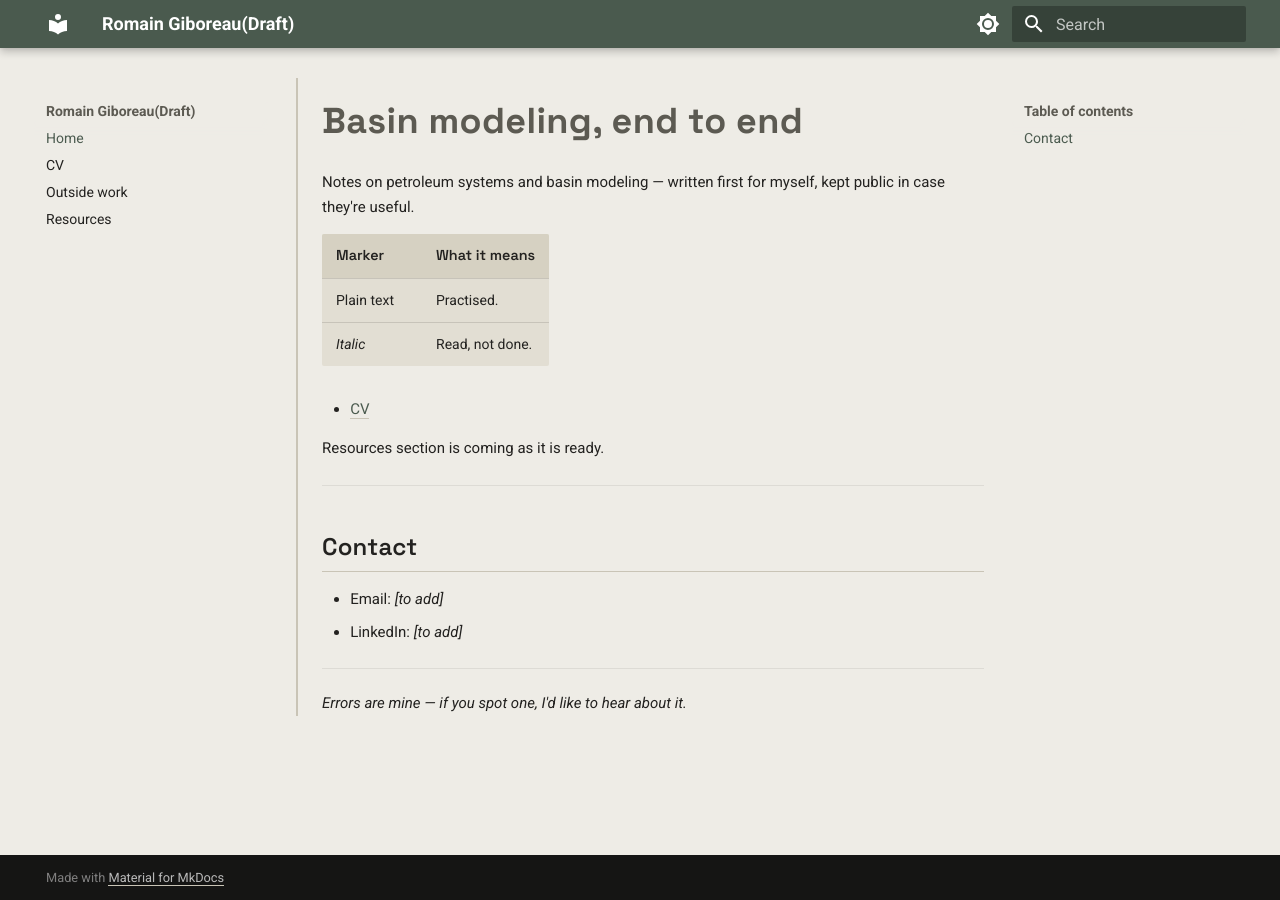
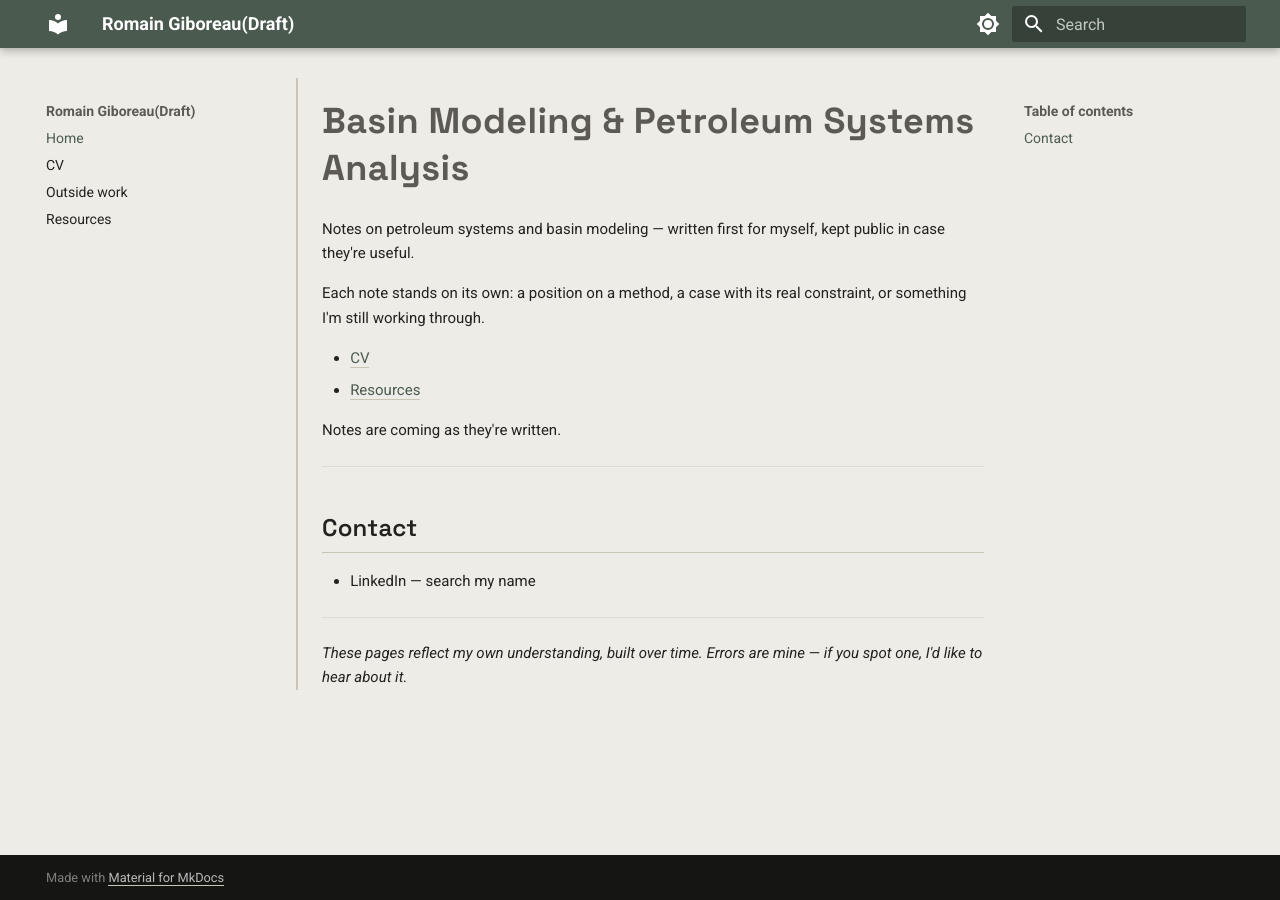
Before and after one commit to RomainGiboreau/My_Website, an MkDocs documentation site: the page built from docs/index.md, in a window 1280 px wide. Built offline with MkDocs 1.6.1 and Material for MkDocs 9.7.7, drawn with Linux system fonts in a browser that asks for light colours.

Commit message:
Update index.md

```diff
--- a/docs/index.md
+++ b/docs/index.md
@@ -1,23 +1,20 @@
-# Basin modeling, end to end
+# Basin Modeling & Petroleum Systems Analysis
 
 Notes on petroleum systems and basin modeling — written first for myself, kept public in case they're useful.
 
-| Marker | What it means |
-|---|---|
-| Plain text | Practised. |
-| *Italic* | Read, not done. |
+Each note stands on its own: a position on a method, a case with its real constraint, or something I'm still working through.
 
 - [CV](cv.md)
+- [Resources](resources/index.md)
 
-Resources section is coming as it is ready.
+Notes are coming as they're written.
 
 ---
 
 ## Contact
 
-- Email: *[to add]*
-- LinkedIn: *[to add]*
+- LinkedIn — search my name
 
 ---
 
-*Errors are mine — if you spot one, I'd like to hear about it.*
+*These pages reflect my own understanding, built over time. Errors are mine — if you spot one, I'd like to hear about it.*
```
